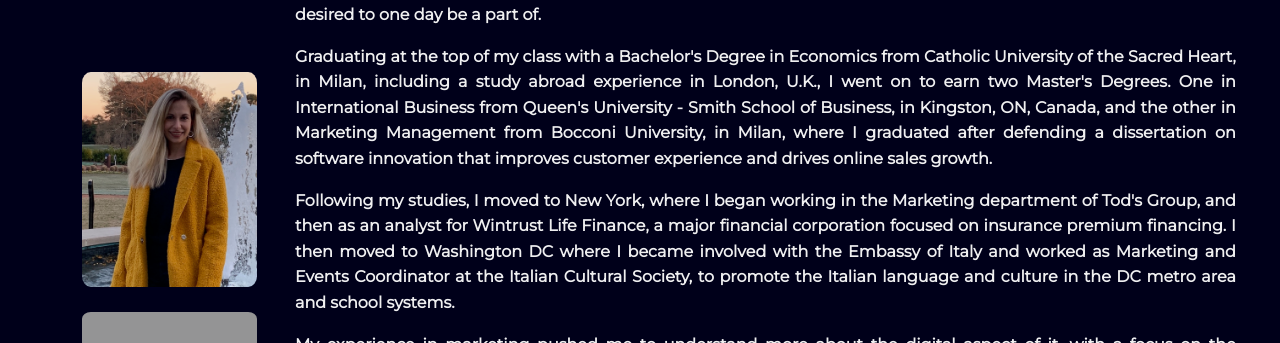
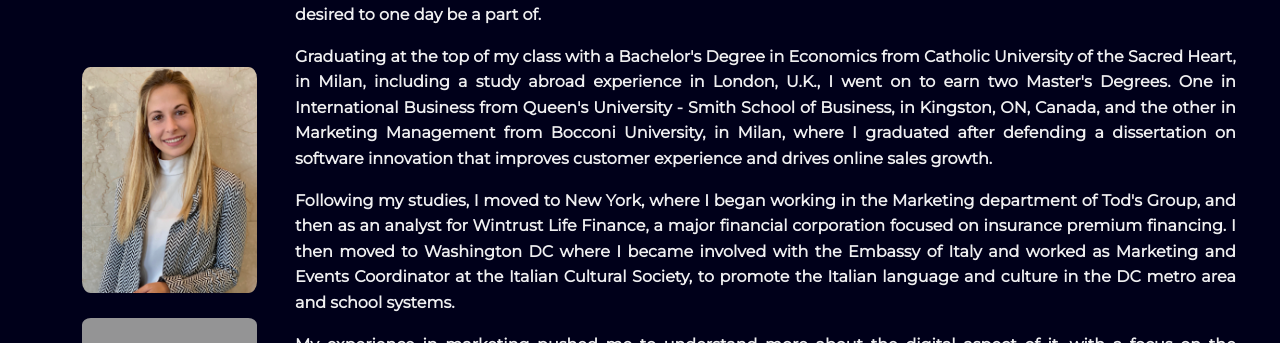
Before and after one commit to ClaFiore/ClaFiore.github.io, a React (Create React App) app: page / in a window 1280 px wide. Both pictures are taken after a click on the button "about". Shown: the part 291-634 px from the top of the page. Built offline with nearby package versions, Linux system fonts and the light colour scheme; grey boxes are pictures that could not be loaded.

Commit message:
changed photo in about page

```diff
--- a/src/comps/About.js
+++ b/src/comps/About.js
@@ -14,7 +14,7 @@ const About = (props) => {
 
                 <div id='imagesDiv'>
                 <div id='claimgDiv'>
-                    <img src={cla5} id='claImg'/>
+                    <img src={cla} id='claImg'/>
                 </div>
                 <div id='claimgDiv'>
                     <img src={cla2} id='claImg'/>
```
